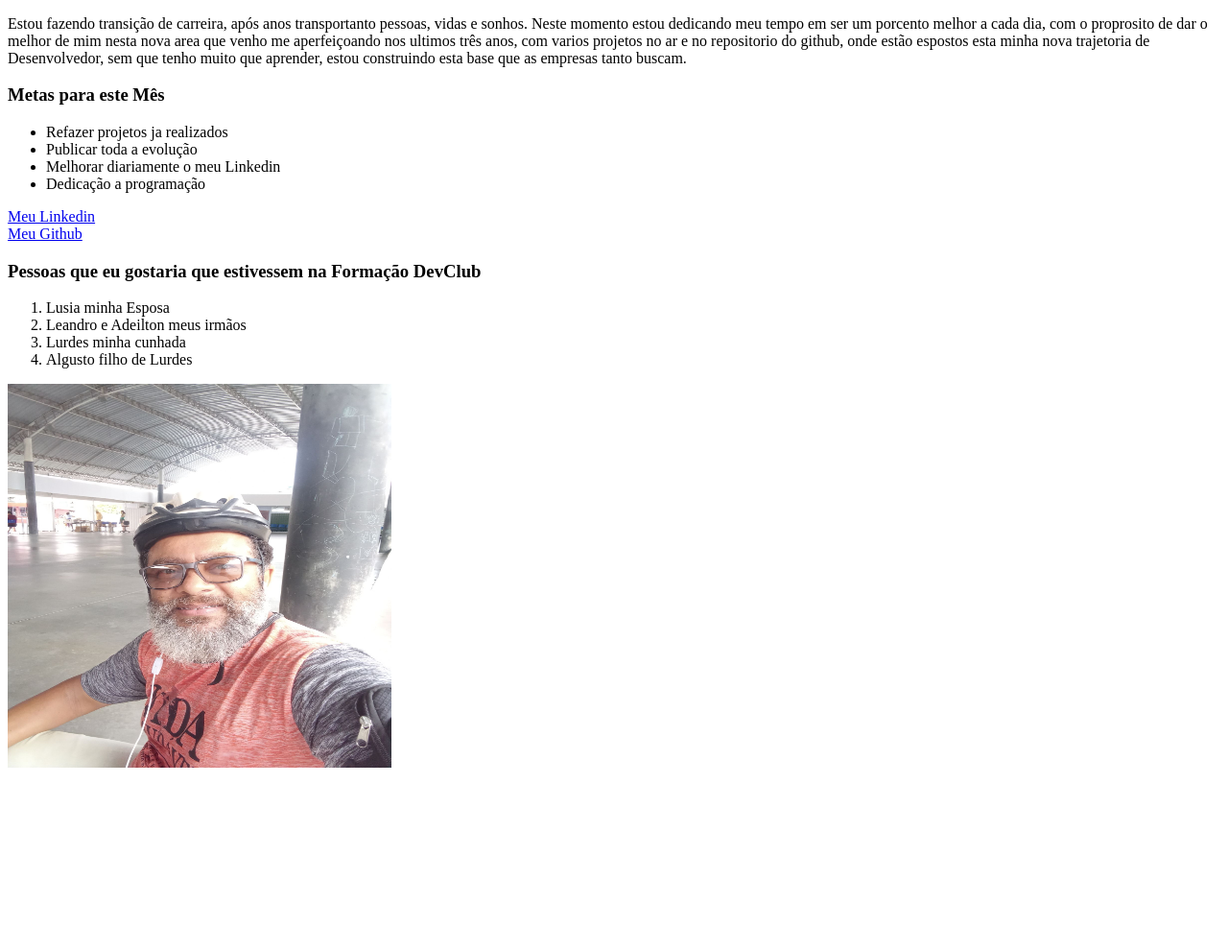
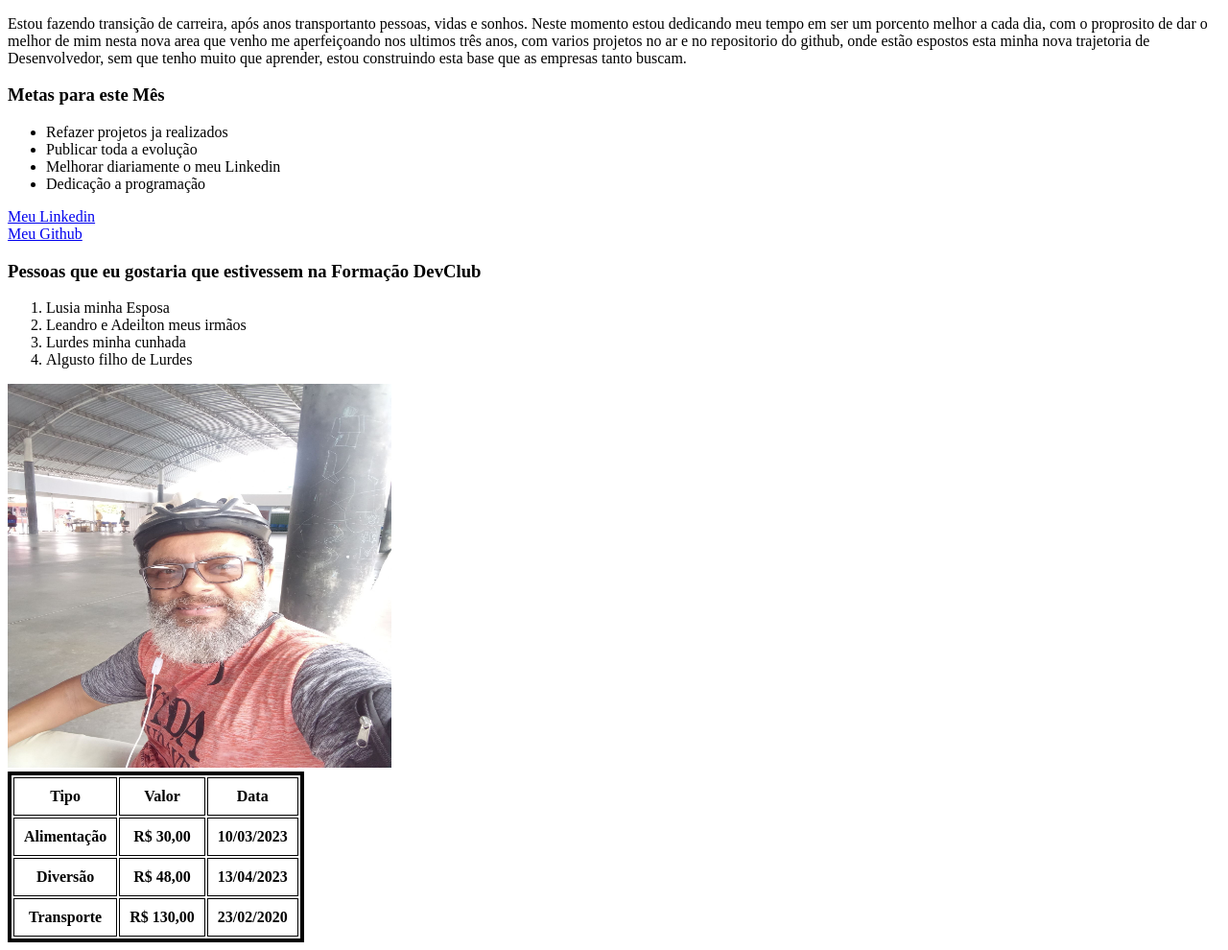
Before and after one commit to fariascarlos2346/criando-portifolio-main, a plain HTML site: page index.html in a window 1280 px wide. Shown: the part 105-1095 px from the top of the page at 96% size. Before the commit the page ends 917 px from the top, so only its background shows below. Drawn offline with Linux system fonts and the light colour scheme.

Commit message:
Adicão de uma tabela

```diff
--- a/index.html
+++ b/index.html
@@ -38,5 +38,28 @@
     height="400px"
     width="400px"
     />
+
+    <table border="4" cellpadding="10" bordercolor="black">
+        <tr>
+            <th>Tipo</th>
+            <th>Valor</th>
+            <th>Data</th>
+        </tr>
+        <tr>
+            <th>Alimentação</th>
+            <th>R$ 30,00</th>
+            <th>10/03/2023</th>
+        </tr>
+        <tr>
+            <th>Diversão</th>
+            <th>R$ 48,00</th>
+            <th>13/04/2023</th>
+        </tr>
+        <tr>
+            <th>Transporte</th>
+            <th>R$ 130,00</th>
+            <th>23/02/2020</th>
+        </tr>
+    </table>
 </body>
 </html>
```
